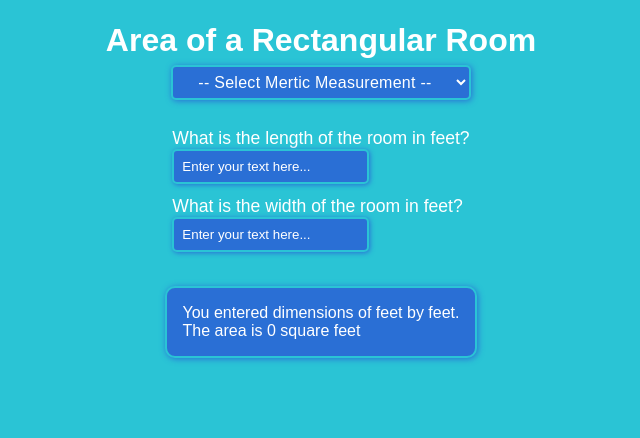
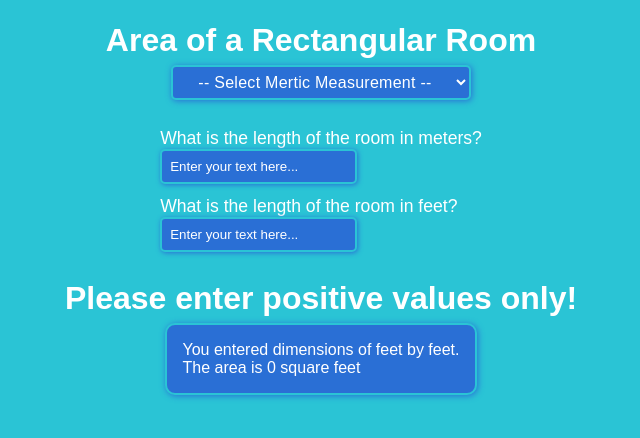
Before and after one commit to DatravousOdds/AreaOfRectangularRoom, a React (Vite) app: page / in a window 1280 px wide. Shown: the top 438 px of the page, without its empty margins (319-959 px from the left). Built offline with nearby package versions, Linux system fonts and the light colour scheme.

Commit message:
error message implemeted, bootstrap install needed

```diff
--- a/src/App.jsx
+++ b/src/App.jsx
@@ -34,7 +34,14 @@ export default function App() {
 
   const validateInput = (length, width) => {
     if(isNaN(length) || isNaN(width)) {
-      console.log("Please enter numeric values");
+      setError("Please enter numeric values only!")
+      console.log(error);
+    } else if (length <= 0 || width <= 0) {
+      setError("Please enter positive values only!")
+      console.log(error);
+    } else {
+      setError("")
+      console.log(error);
     }
   }
 
@@ -46,8 +53,8 @@ export default function App() {
     <main>
       <Header />
       <DropDownMenu metric={metric} metricChange={metricChangeHandler} />
-      <Input handleLengthChange={handleChangeLength} handleWidthChange={handleChangeWidth} />
-      <ErrorMessage length={length} width={width} mertic={metric} error={error}/>
+      <Input metric={metric} handleLengthChange={handleChangeLength} handleWidthChange={handleChangeWidth} />
+      <ErrorMessage  error={error}/>
       <Result length={length} width={width} />
     </main>
   );
--- a/src/Components/ErrorMessage.jsx
+++ b/src/Components/ErrorMessage.jsx
@@ -1,25 +1,12 @@
-const ErrorMessage = ({ message, width, length, metric }) => {
-  const validate = () => {
-    console.log(width)
-    consolel.log(length)
-    console.log(metric)
-    // let choice = prompt(
-    //   "Please choose meters or feets? (m = meters, f = feet): ",
-    // ).toLowerCase();
-    // if (choice.length > 1) {
-    //   alert("Please enter only one character");
-    // } else if (!isNaN(choice)) {
-    //   alert("Please only enter numerice values");
-    // } else if (choice !== "m" || choice !== "f") {
-    //   alert("Please m of f only!");
-  }
+const ErrorMessage = ({ error }) => {
+
   return (
 
 
     <>
 
       <div className="alert alert-warning">
-        <h1>{message}</h1>
+        <h1>{error}</h1>
       </div>
     </>
   )
--- a/src/Components/Input.jsx
+++ b/src/Components/Input.jsx
@@ -1,9 +1,9 @@
-const Input = ({ handleChangeWidth, handleLengthChange }) => {
+const Input = ({ handleChangeWidth, handleLengthChange, metric }) => {
   return (
     <>
       <div className="input" id="inputContainer">
         <div className="">
-          <p>What is the length of the room in feet?</p>
+          <p>{metric == "feet" ? "What is the length of the room in feet?" : "What is the length of the room in meters?"}</p>
           <input
             type="text"
             id="input"
@@ -13,7 +13,7 @@ const Input = ({ handleChangeWidth, handleLengthChange }) => {
         </div>
 
         <div>
-          <p>What is the width of the room in feet?</p>
+          <p>{metric == "meter" ? "What is the length of the room in meters?" : "What is the length of the room in feet?"}</p>
           <input
             type="text"
             id="input"
```
